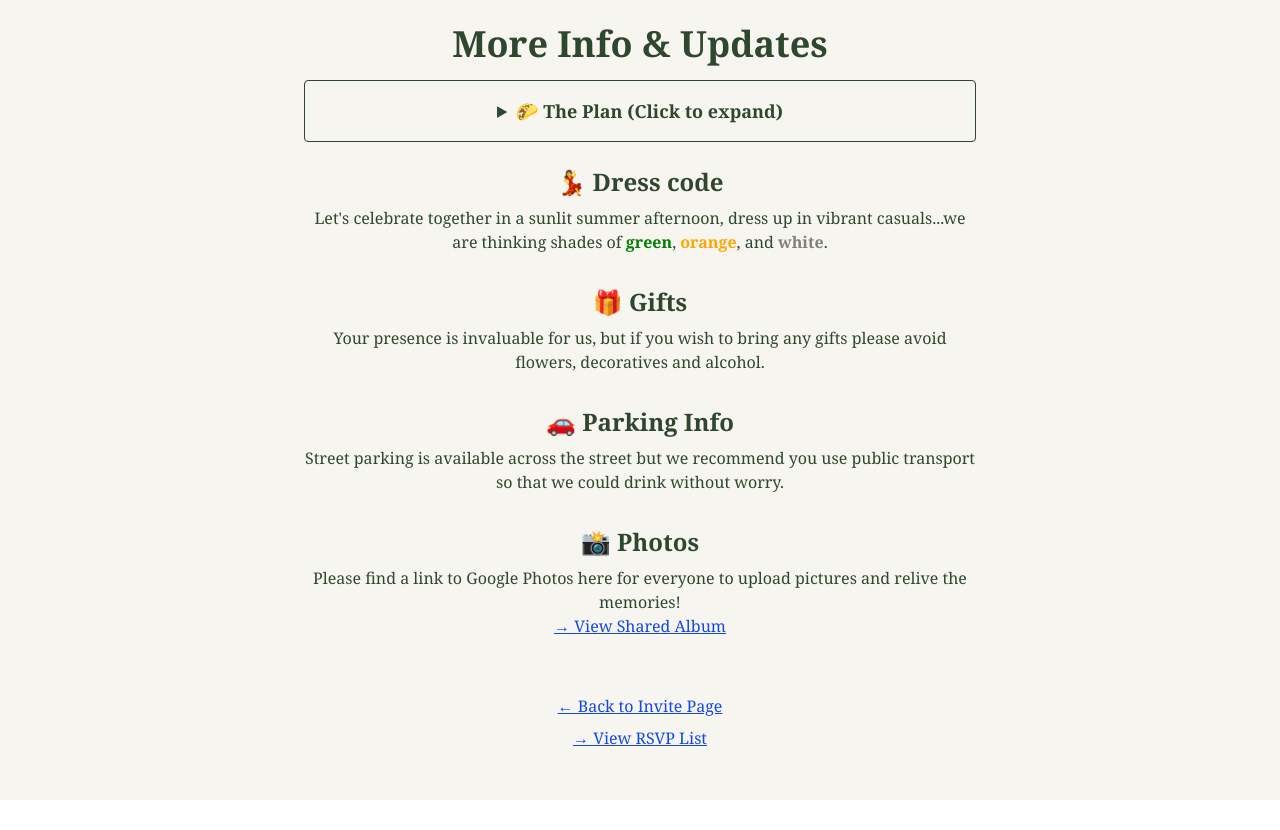
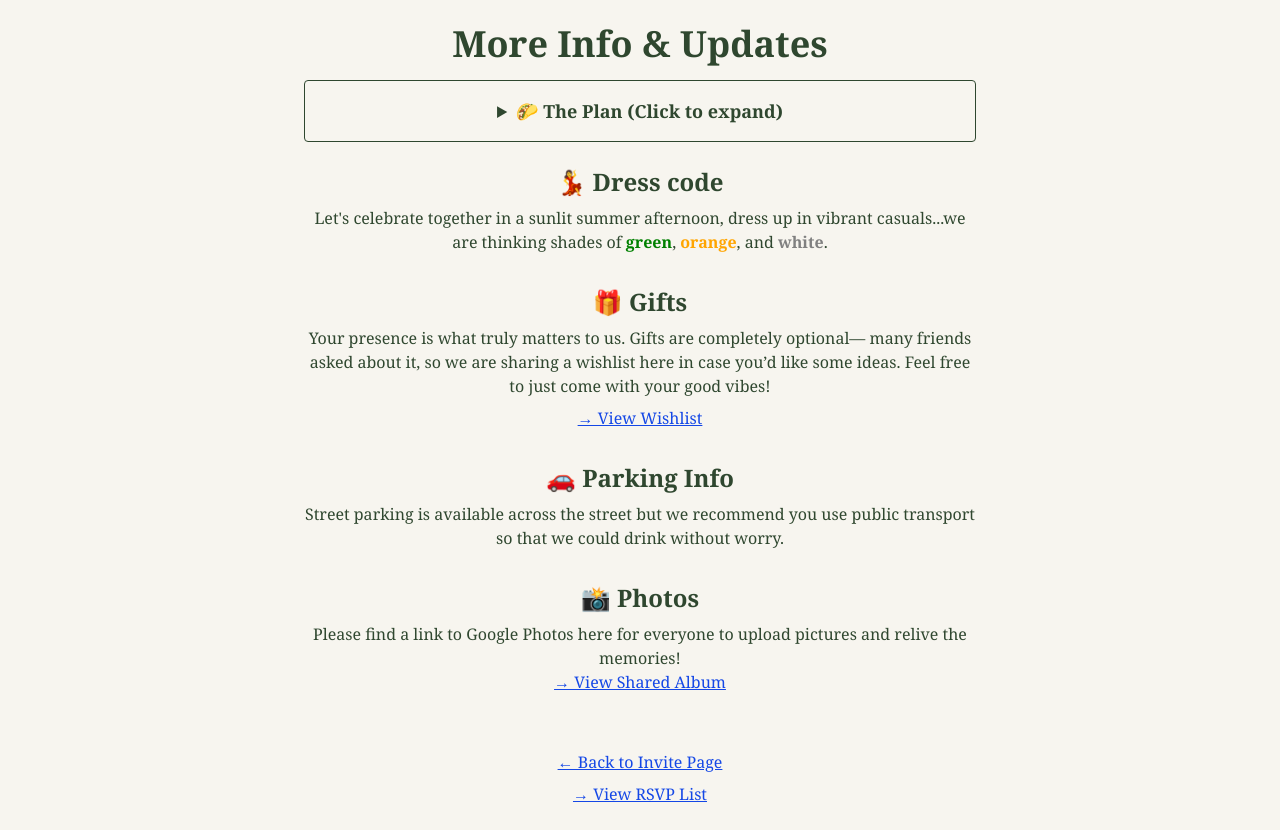
Before and after one commit to ankitdvenom/housewarming5thJuly2025, a Next.js app: page /details in a window 1280 px wide. Before the commit the page ends 800 px from the top, so only its background shows below. Built offline with nearby package versions, Linux system fonts and the light colour scheme.

Commit message:
Update page.tsx

```diff
--- a/app/details/page.tsx
+++ b/app/details/page.tsx
@@ -25,7 +25,7 @@ export default function DetailsPage() {
               👩‍💻 A quick game of Kahoot 📱🤙
             </p>
             <p>🕡 <strong>18:30 – 20:00 | SAUNA TIME</strong><br/>
-              🧖‍♀️ Sauna available for those joining 👙🤩
+              🧖‍♀️ Sauna available for those joining (Don't forget to bring your swimwear and towels)👙🤩
             </p>
             <p>🕖 <strong>19:00 – 20:30 | BEERPONG + CHILL VIBES</strong><br/>
               🍻 What’s a party without Beerpong?<br/>
@@ -56,9 +56,22 @@ export default function DetailsPage() {
         </div>
 
         <div className="mb-8">
-          <h2 className="text-2xl font-semibold mb-2">🎁 Gifts</h2>
-          <p>Your presence is invaluable for us, but if you wish to bring any gifts please avoid flowers, decoratives and alcohol.</p>
-        </div>
+  <h2 className="text-2xl font-semibold mb-2">🎁 Gifts</h2>
+  <p>
+    Your presence is what truly matters to us. Gifts are completely optional—
+    many friends asked about it, so we are sharing a wishlist here in case you’d like some ideas.
+    Feel free to just come with your good vibes!
+  </p>
+  <a
+    href="https://mywishlist.online/w/sswjzv/ankits-wishlist"
+    target="_blank"
+    rel="noopener noreferrer"
+    className="text-blue-700 underline inline-block mt-2"
+  >
+    → View Wishlist
+  </a>
+</div>
+
 
         <div className="mb-8">
           <h2 className="text-2xl font-semibold mb-2">🚗 Parking Info</h2>
```
